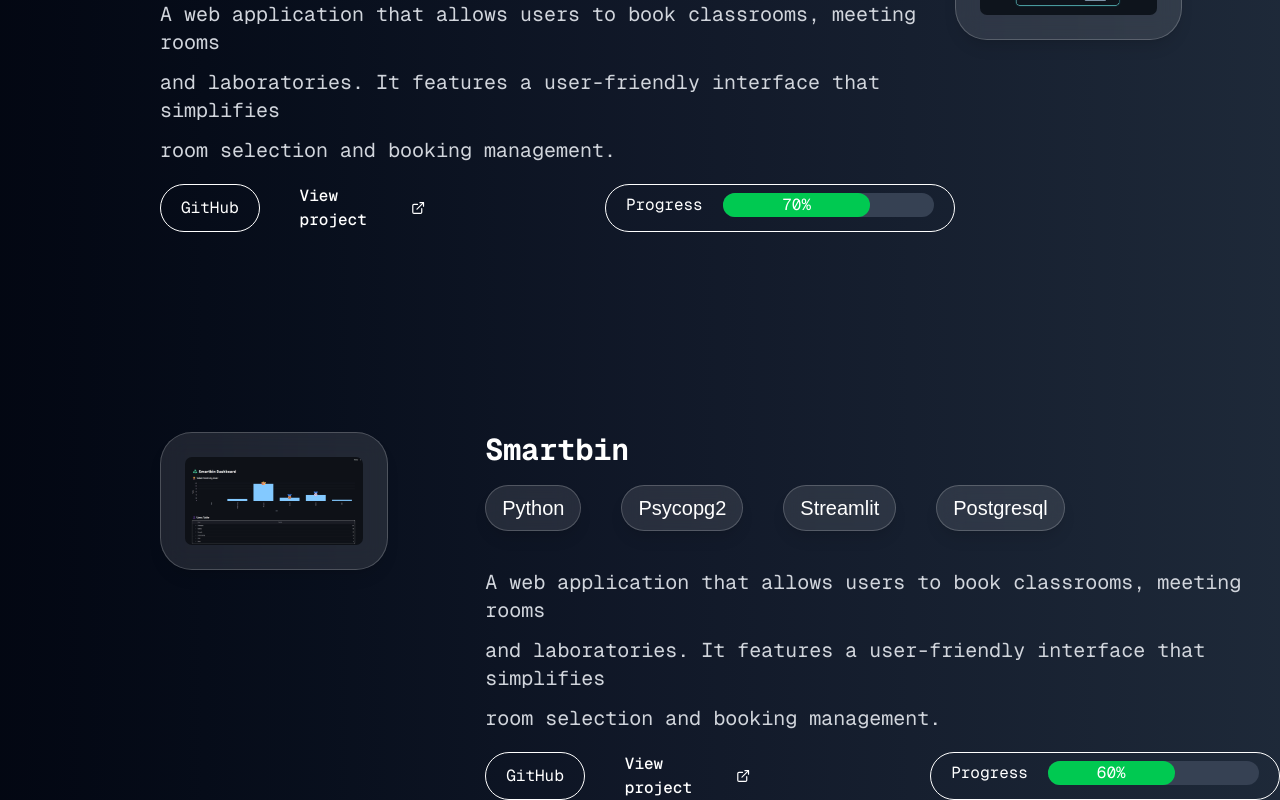
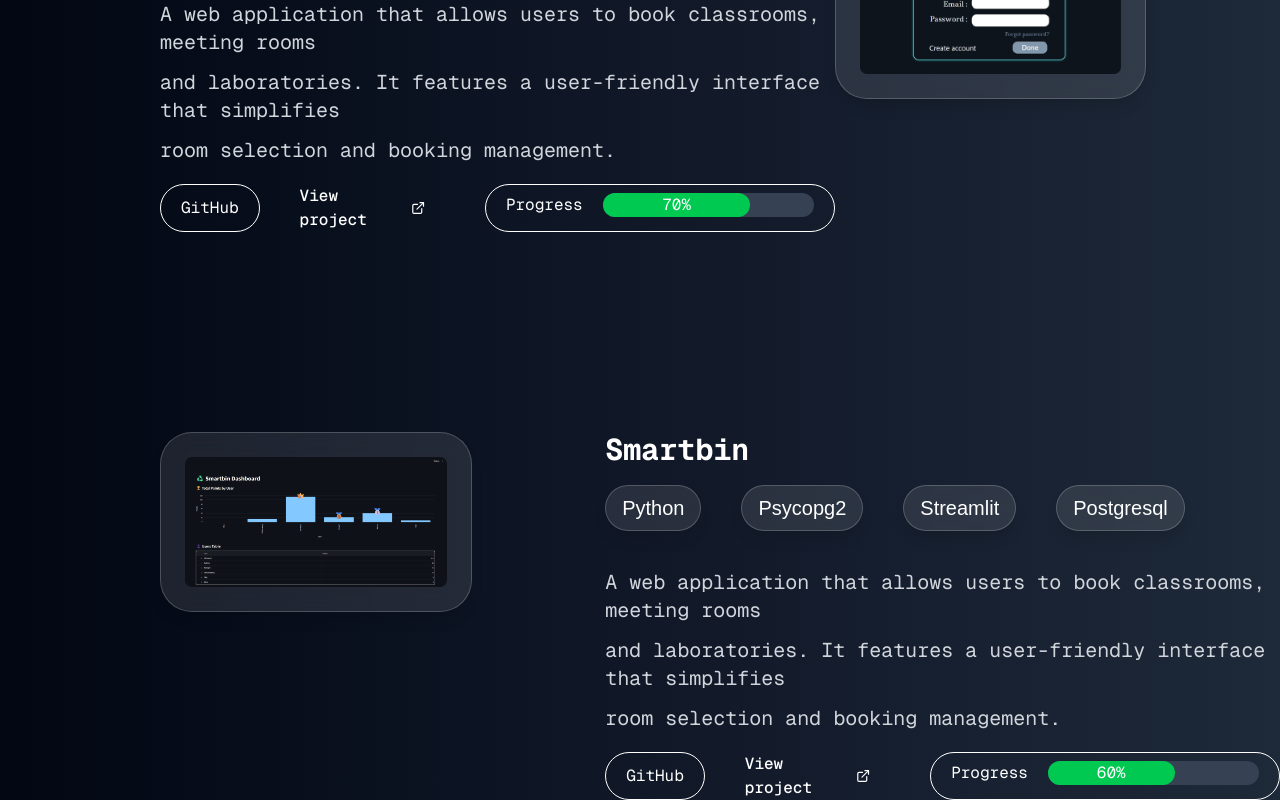
Before and after one commit to LeftRightConfuse/PortFolio_Project, a Next.js app: page / in a window 1280 px wide. Shown: the part 2016-2816 px from the top of the page. Built offline with nearby package versions, Linux system fonts and the light colour scheme.

Commit message:
Project more

```diff
--- a/src/app/page.jsx
+++ b/src/app/page.jsx
@@ -178,7 +178,7 @@
                 <FiExternalLink className="w-4 h-4" />
                 <span className="absolute left-0 -bottom-1 w-0 h-[1px] bg-blue-500 transition-all duration-300 group-hover:w-full"></span>
               </Link>
-              <div className="ml-40 w-96 gap-5 px-5 py-2 rounded-full flex border border-white">
+              <div className="ml-10 w-96 gap-5 px-5 py-2 rounded-full flex border border-white">
                 <p className='font-mono'>Progress</p>
                 <div className="w-full bg-gray-700 rounded-full h-6 items-center">
                   <div
@@ -251,7 +251,7 @@
                 <FiExternalLink className="w-4 h-4" />
                 <span className="absolute left-0 -bottom-1 w-0 h-[1px] bg-blue-500 transition-all duration-300 group-hover:w-full"></span>
               </Link>
-              <div className="ml-40 w-96 gap-5 px-5 py-2 rounded-full flex border border-white">
+              <div className="ml-10 w-96 gap-5 px-5 py-2 rounded-full flex border border-white">
                 <p className='font-mono'>Progress</p>
                 <div className="w-full bg-gray-700 rounded-full h-6 items-center">
                   <div
```
